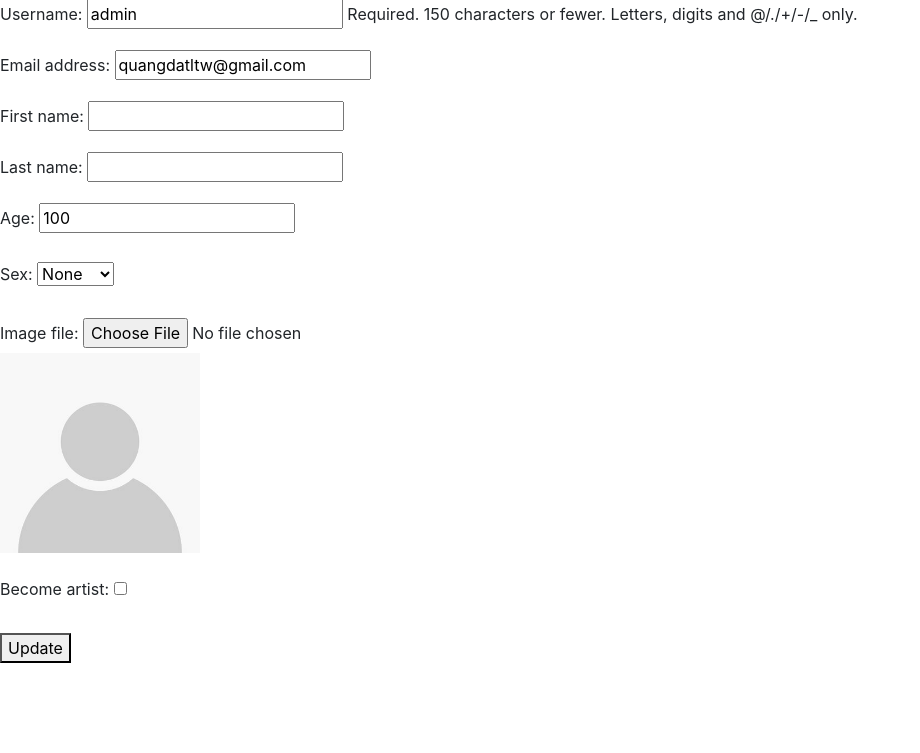
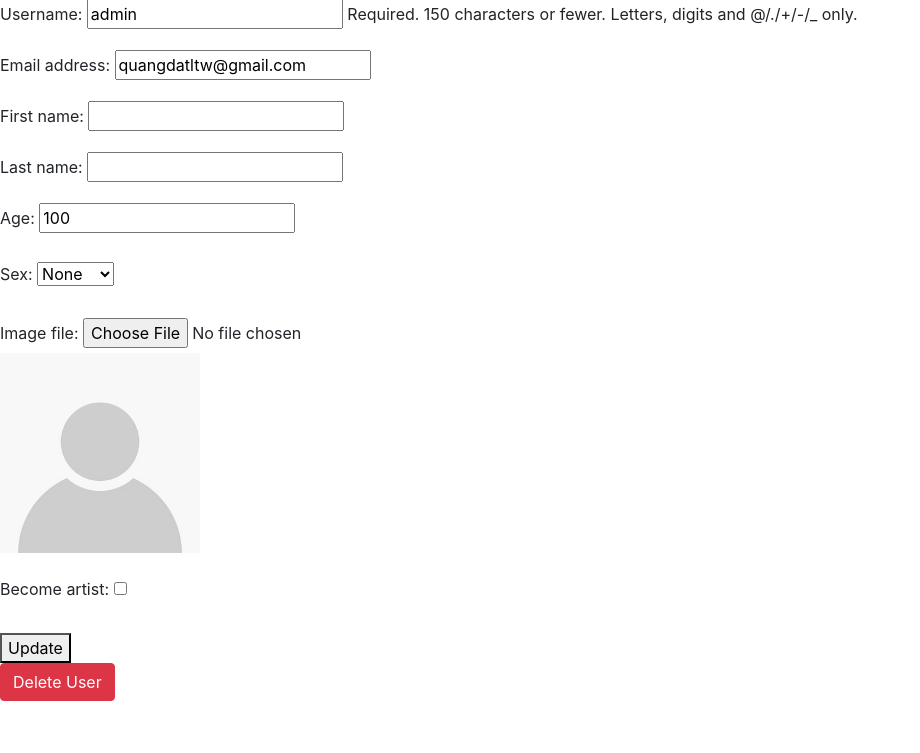
Before and after one commit to thnglee/SCOTT, a Django app: page /update_info/ in a window 1280 px wide. Shown: the part 47-800 px from the top of the page, without its empty margins (0-920 px from the left). Run offline with Django 5.2, Linux system fonts and the light colour scheme; a user stored in the database is signed in; data comes from the database, SQL or seed files in the repository; both versions use the stored data as it was after the commit; some libraries are stand-ins or nearby versions.

Commit message:
Sửa phần Delete trong CRUD
Thêm:
- Delete người dùng
Sửa:
- Delete bài hát

```diff
--- a/myProject/myApp/urls.py
+++ b/myProject/myApp/urls.py
@@ -9,6 +9,7 @@ urlpatterns = [
     path('logout/', Logout.as_view(), name='logout'),
     path('register/', views.register, name='register'),
     path('update_info/', views.update_user_info, name='update_user_info'),
+    path('delete_user/', views.delete_user, name='delete_user'),
 
     path('upload_song/', views.upload_song, name='upload_song'),
     path('stream_song/<int:song_id>/', views.stream_song, name='stream_song'),
--- a/myProject/myApp/views.py
+++ b/myProject/myApp/views.py
@@ -2,10 +2,11 @@ import os
 import re
 
 from django.conf import settings
+from django.contrib.auth import get_user_model
 from django.contrib.auth.decorators import login_required
 from django.contrib.auth.views import LoginView, LogoutView
 from django.core.files.storage import default_storage
-from django.http import StreamingHttpResponse
+from django.http import StreamingHttpResponse, Http404
 from django.shortcuts import get_object_or_404, redirect, render
 from django.views.decorators.http import require_POST
 
@@ -97,6 +98,27 @@ def update_user_info(request):
                   {'user_form': user_form, 'profile_form': user_profile_form})
 
 
+@login_required(login_url='/login/')
+def delete_user(request):
+    User = get_user_model()
+    user = get_object_or_404(User, username=request.user.username)
+    user_profile = UserProfile.objects.get(user=user)
+
+    songs = Song.objects.filter(artists__user=user_profile)
+
+    # Delete song files and images
+    for song in songs:
+        if song.uri:
+            default_storage.delete('audio/' + song.uri)
+        if song.image_uri != 'default.png':
+            default_storage.delete('image/song/' + song.image_uri)
+        song.delete()
+
+    user.delete()
+
+    return redirect('home')
+
+
 def home(request):
     songs = Song.objects.all()  # get all songs in the database
     if request.user.is_authenticated:
@@ -158,7 +180,6 @@ def upload_song(request):
 def stream_song(request, song_id):
     song = get_object_or_404(Song, id=song_id)
     song_path = settings.MEDIA_ROOT + song.get_uri()
-    song_file = open(song_path, 'rb')
 
     # Get the file extension
     _, file_extension = os.path.splitext(song_path)
@@ -171,19 +192,33 @@ def stream_song(request, song_id):
     else:
         content_type = 'application/octet-stream'  # Default content type
 
-    response = StreamingHttpResponse(song_file, content_type=content_type)
+    # Read the entire file into memory
+    with open(song_path, 'rb') as song_file:
+        song_data = song_file.read()
+
+    def song_generator():
+        yield song_data
+
+    response = StreamingHttpResponse(song_generator(), content_type=content_type)
     response['Content-Disposition'] = 'attachment; filename="{}"'.format(os.path.basename(song_path))
 
     return response
 
 
 def update_song(request, song_id):
-    song = get_object_or_404(Song, id=song_id)
+    try:
+        song = get_object_or_404(Song, id=song_id)
+    except Http404:
+        return redirect('home')
+    user_profile = UserProfile.objects.get(user=request.user)
+    if not song.artists.filter(user=user_profile).exists():
+        return redirect('home')
+
     if request.method == 'POST':
         form = SongInfoUpdate(request.POST, request.FILES, instance=song)
         if form.is_valid():
             song = form.save(commit=False)
-            user_profile = UserProfile.objects.get(user=request.user)
+
             artist = Artist.objects.get(user=user_profile)
             new_name = artist.Artist_name + "_" + clean_filename(form.cleaned_data['name'])
 
@@ -205,7 +240,7 @@ def update_song(request, song_id):
             # Image
             if 'image_file' in request.FILES:
                 # Delete the old image file
-                if song.image_uri:
+                if song.image_uri != 'default.png':
                     default_storage.delete('image/song/' + song.image_uri)
 
                 image = request.FILES['image_file']
@@ -234,6 +269,12 @@ def update_song(request, song_id):
 @require_POST
 def delete_song(request, song_id):
     song = get_object_or_404(Song, id=song_id)
+
+    # Delete the song file and image file
+    force_delete_media_file('audio/' + song.uri)
+    if song.image_uri != 'default.png':
+        force_delete_media_file('image/song/' + song.image_uri)
+
     song.delete()
     return redirect('home')
 
@@ -244,3 +285,8 @@ def clean_filename(filename):
     # Replace the invalid characters with an empty string
     cleaned_filename = re.sub(invalid_chars_pattern, '', filename)
     return cleaned_filename
+
+
+def force_delete_media_file(file_path):
+    if default_storage.exists(file_path):
+        default_storage.delete(file_path)
--- a/myProject/templates/forms/user/update_user_info.html
+++ b/myProject/templates/forms/user/update_user_info.html
@@ -25,6 +25,11 @@
     <br>
     <button type="submit">Update</button>
   </form>
+  <form method="post" action="{% url 'delete_user' %}">
+     {% csrf_token %}
+     <button type="submit" class="btn btn-danger">Delete User</button>
+  </form>
+
   <script>
   document.addEventListener('DOMContentLoaded', function() {
       let becomeArtistCheckbox = document.getElementById('become_artist');
--- a/myProject/templates/home.html
+++ b/myProject/templates/home.html
@@ -54,6 +54,5 @@
         <div class="d-flex justify-content-center mt-3">
             <a href="{% url 'upload_song' %}" class="btn btn-primary">Upload a new song</a>
         </div>
-    </div>
 
 {% endblock %}
```
Also changed, not shown: myProject/db.sqlite3, myProject/media/image/song/Luca_EXEC_METAFALICA..png (deleted), myProject/media/image/song/Luca_EXEC_VIENA..png (deleted), myProject/media/image/song/Rhaki_Bond~KIZNA.png (deleted), myProject/media/image/song/Rhaki_METHOD_IMPLANTA..png (deleted), myProject/media/image/song/Rhaki_METHOD_METAFALICA..png (deleted), myProject/media/image/song/Rhaki_Waterway~MIO.png (deleted).
